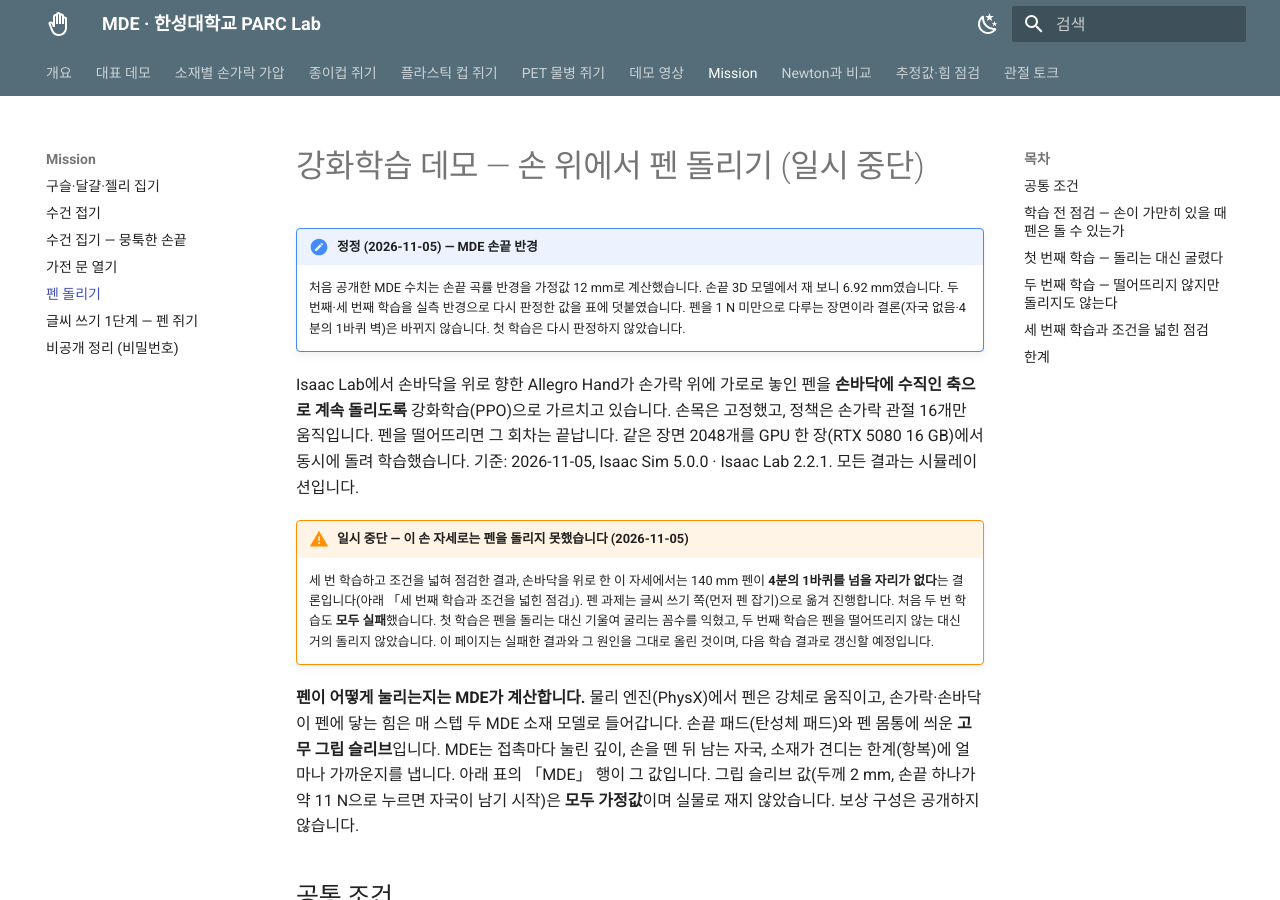
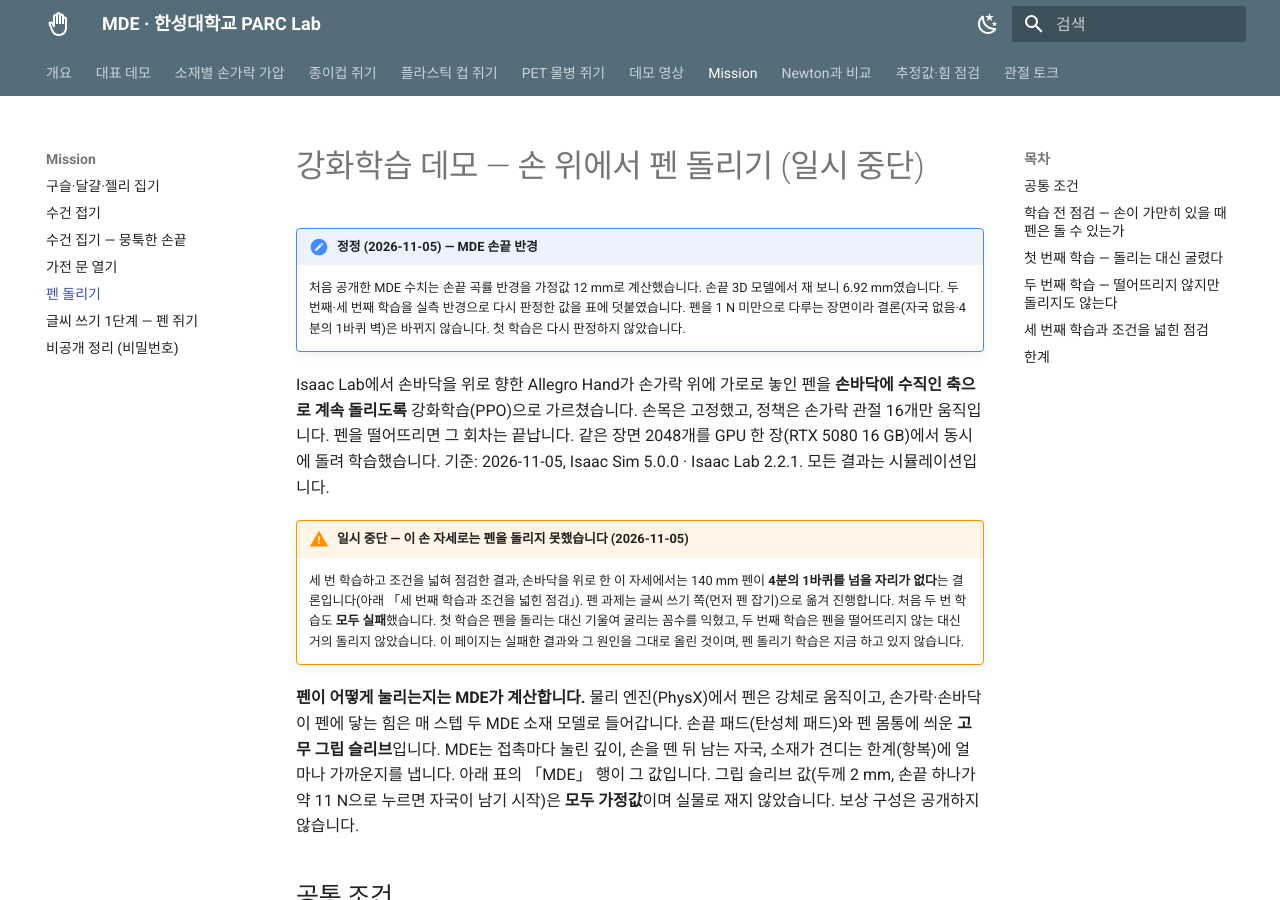
Before and after one commit to parclab-hsu/hsu-mde, an MkDocs documentation site: the page built from docs/pen-spin.md, in a window 1280 px wide and 900 px high. Built offline with MkDocs 1.6.1 and Material for MkDocs 9.7.7, drawn with Linux system fonts in a browser that asks for light colours.

Commit message:
Subpage corrections after 11-19 review (plastic cup, check, pen grasp/spin captions, fingertip radius note)
Co-Authored-By: Claude Opus 5.5 <noreply@anthropic.com>

```diff
--- a/docs/pen-spin.md
+++ b/docs/pen-spin.md
@@ -6,7 +6,7 @@
     첫 학습은 다시 판정하지 않았습니다.
 
 Isaac Lab에서 손바닥을 위로 향한 Allegro Hand가 손가락 위에 가로로 놓인 펜을 **손바닥에 수직인 축으로 계속 돌리도록**
-강화학습(PPO)으로 가르치고 있습니다. 손목은 고정했고, 정책은 손가락 관절 16개만 움직입니다. 펜을 떨어뜨리면 그 회차는 끝납니다.
+강화학습(PPO)으로 가르쳤습니다. 손목은 고정했고, 정책은 손가락 관절 16개만 움직입니다. 펜을 떨어뜨리면 그 회차는 끝납니다.
 같은 장면 2048개를 GPU 한 장(RTX 5080 16 GB)에서 동시에 돌려 학습했습니다. 기준: 2026-11-05, Isaac Sim 5.0.0 · Isaac Lab 2.2.1.
 모든 결과는 시뮬레이션입니다.
 
@@ -15,7 +15,7 @@ Isaac Lab에서 손바닥을 위로 향한 Allegro Hand가 손가락 위에 가
     결론입니다(아래 「세 번째 학습과 조건을 넓힌 점검」). 펜 과제는 글씨 쓰기 쪽(먼저 펜 잡기)으로 옮겨 진행합니다.
     처음 두 번 학습도 **모두 실패**했습니다. 첫 학습은 펜을 돌리는 대신 기울여 굴리는 꼼수를 익혔고, 두 번째 학습은
     펜을 떨어뜨리지 않는 대신 거의 돌리지 않았습니다. 이 페이지는 실패한 결과와 그 원인을 그대로 올린 것이며,
-    다음 학습 결과로 갱신할 예정입니다.
+    펜 돌리기 학습은 지금 하고 있지 않습니다.
 
 **펜이 어떻게 눌리는지는 MDE가 계산합니다.** 물리 엔진(PhysX)에서 펜은 강체로 움직이고, 손가락·손바닥이 펜에 닿는 힘은 매 스텝
 두 MDE 소재 모델로 들어갑니다. 손끝 패드(탄성체 패드)와 펜 몸통에 씌운 **고무 그립 슬리브**입니다. MDE는 접촉마다 눌린 깊이,
```
Also changed, not shown: docs/check.md (+1 -1 lines), docs/pen-grasp.md (+1 -1 lines), docs/plastic-cup.md (+1 -1 lines), docs/rl-grasp.md (+9 -1 lines).
